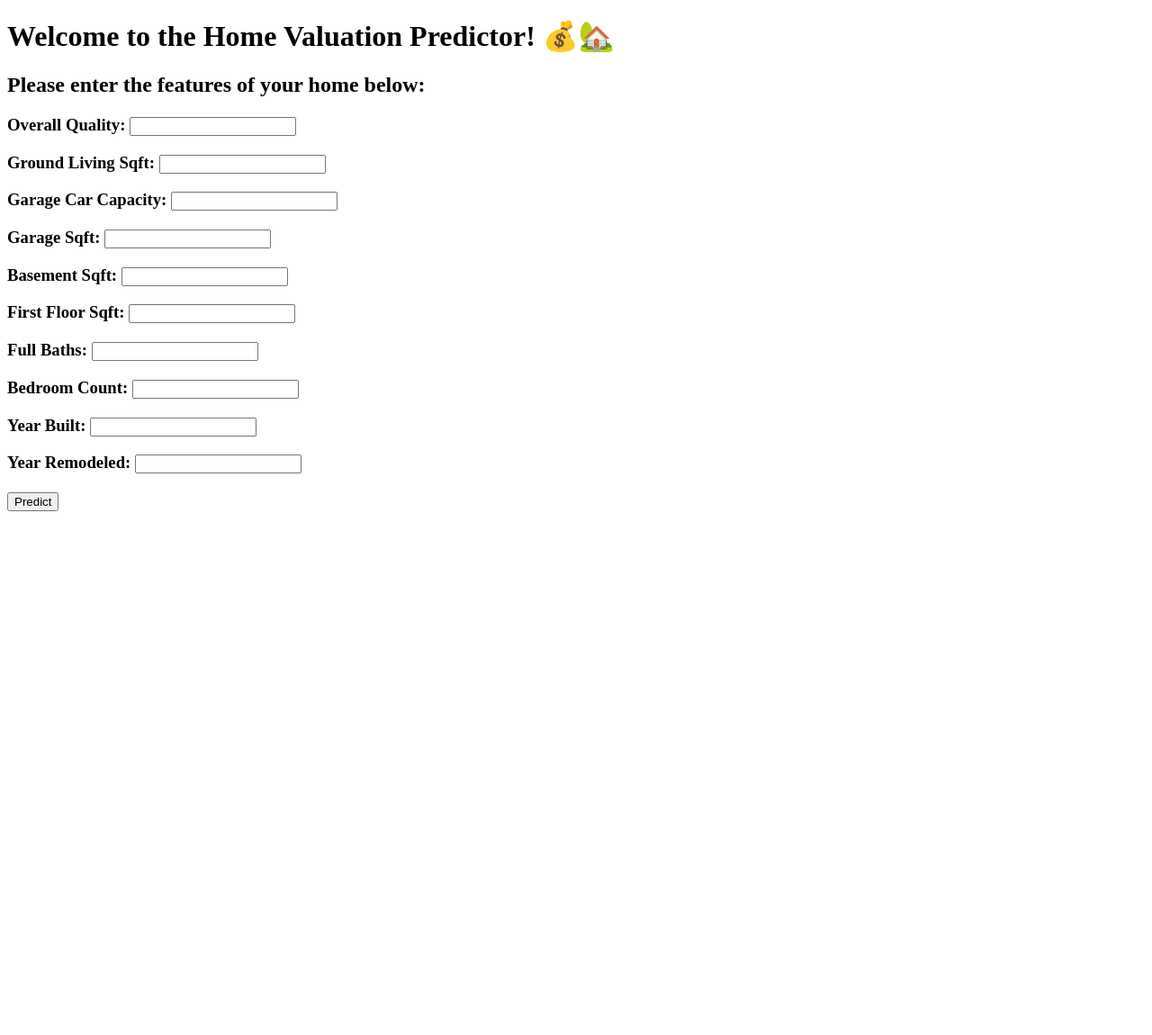
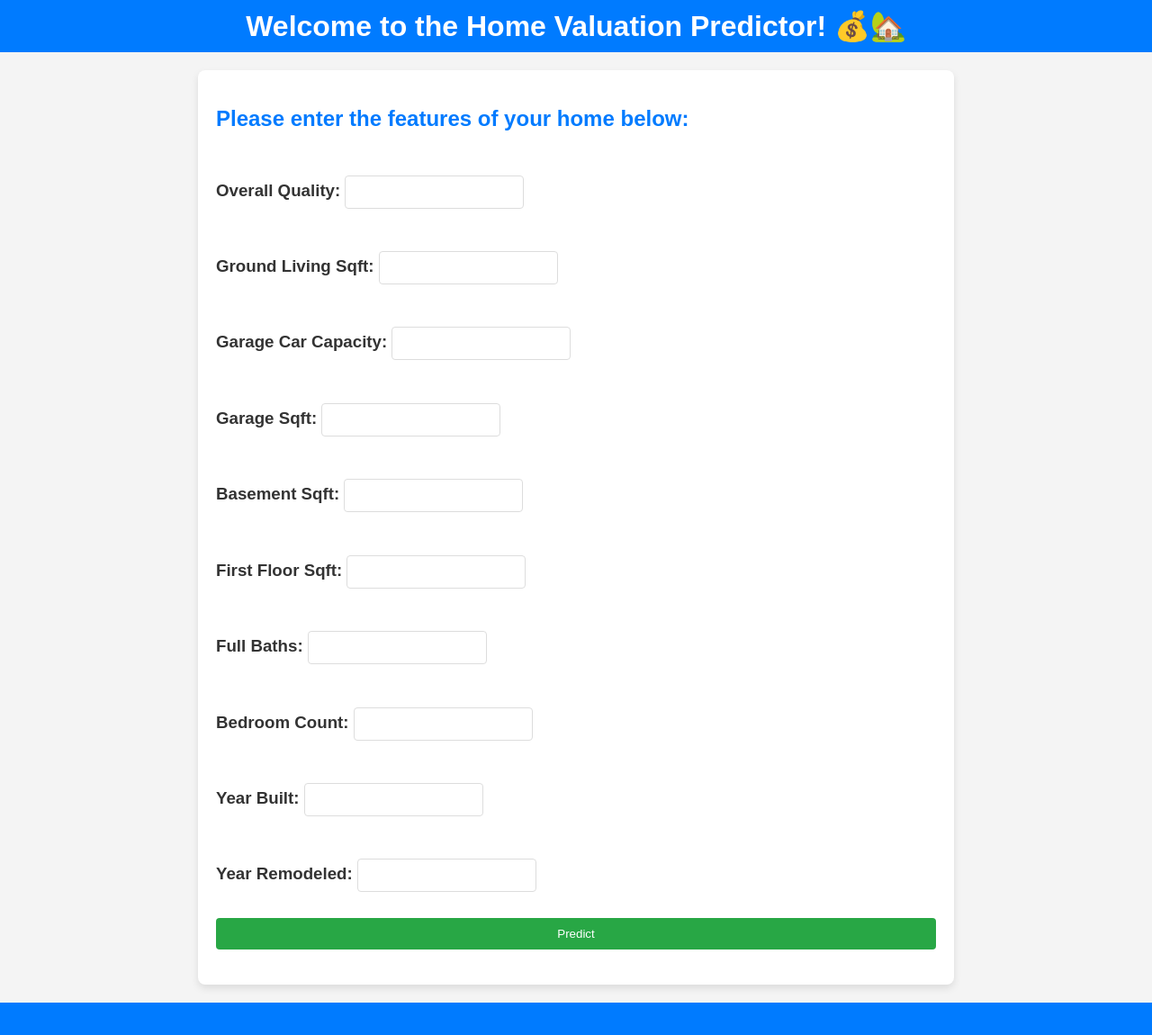
Before and after one commit to strangenicholas/PropertyPulse-HomeValuationPredictor, a Django app: page / in a window 1280 px wide. Shown: the whole page at 90% size. Before the commit the page ends 568 px from the top, so only its background shows below. Run offline with Django 4.2, Linux system fonts and the light colour scheme; parts of the project's set-up code (start-up, migrations or seed data) failed here and were passed over.

Commit message:
Add style to improve display of predict.html

```diff
--- a/valueprediction_project/valueprediction_app/templates/predict.html
+++ b/valueprediction_project/valueprediction_app/templates/predict.html
@@ -8,6 +8,72 @@
 <html>
 <head>
     <title>Welcome to the Home Valuation Predictor</title>
+    <style>
+        body {
+            font-family: 'Arial', sans-serif;
+            background-color: #f4f4f4;
+            color: #333;
+            margin: 0;
+            padding: 0;
+            box-sizing: border-box;
+        }
+
+        header {
+            background-color: #007bff;
+            color: white;
+            text-align: center;
+            padding: 10px 0;
+        }
+
+        header h1 {
+            margin: 0;
+        }
+
+        main {
+            width: 80%;
+            max-width: 800px;
+            margin: 20px auto;
+            padding: 20px;
+            background-color: white;
+            border-radius: 8px;
+            box-shadow: 0 4px 8px rgba(0, 0, 0, 0.1);
+        }
+
+        section h2 {
+            color: #007bff;
+        }
+
+        form {
+            display: flex;
+            flex-direction: column;
+        }
+
+        input, button {
+            padding: 10px;
+            margin-top: 10px;
+            border-radius: 4px;
+            border: 1px solid #ddd;
+        }
+
+        button {
+            background-color: #28a745;
+            color: white;
+            border: none;
+            cursor: pointer;
+        }
+
+        button:hover {
+            background-color: #218838;
+        }
+
+        footer {
+            text-align: center;
+            padding: 10px 0;
+            background-color: #007bff;
+            color: white;
+        }
+    </style>
+
 </head>
 <body>
     <header>
```
